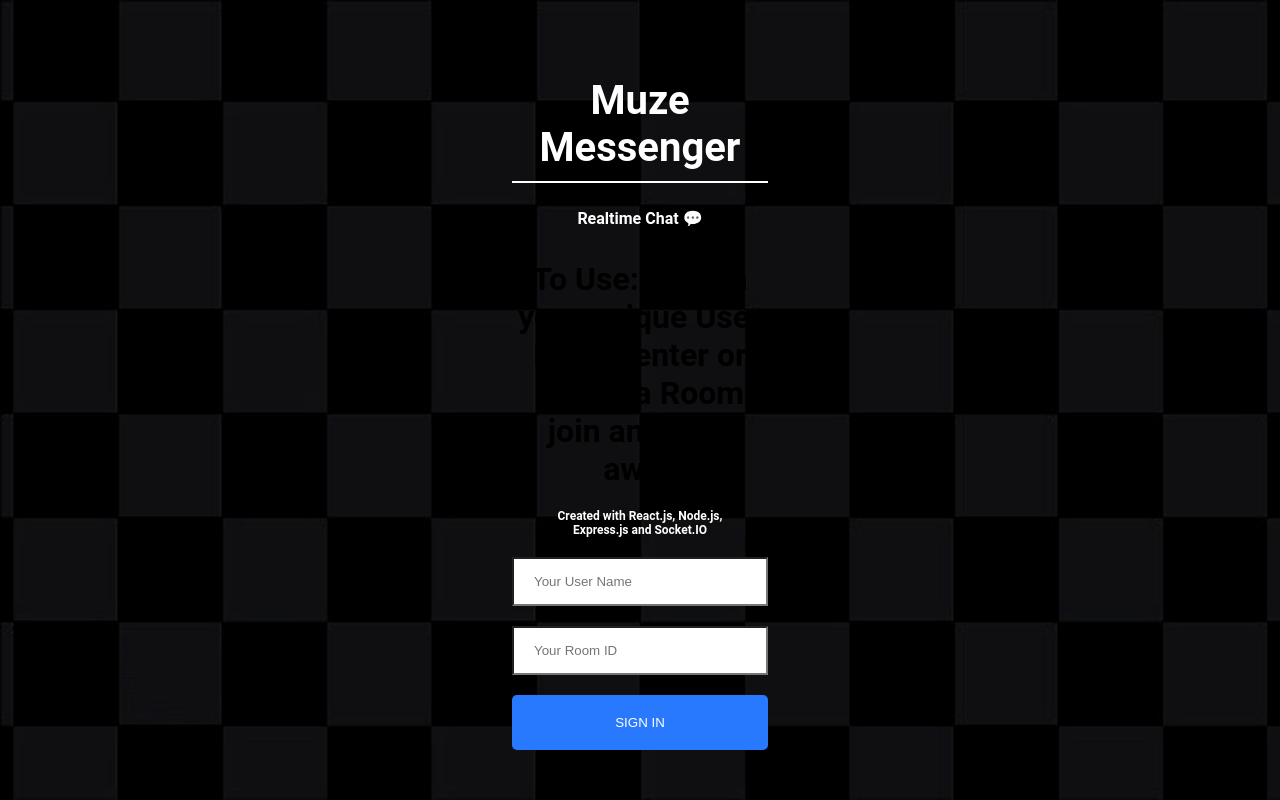
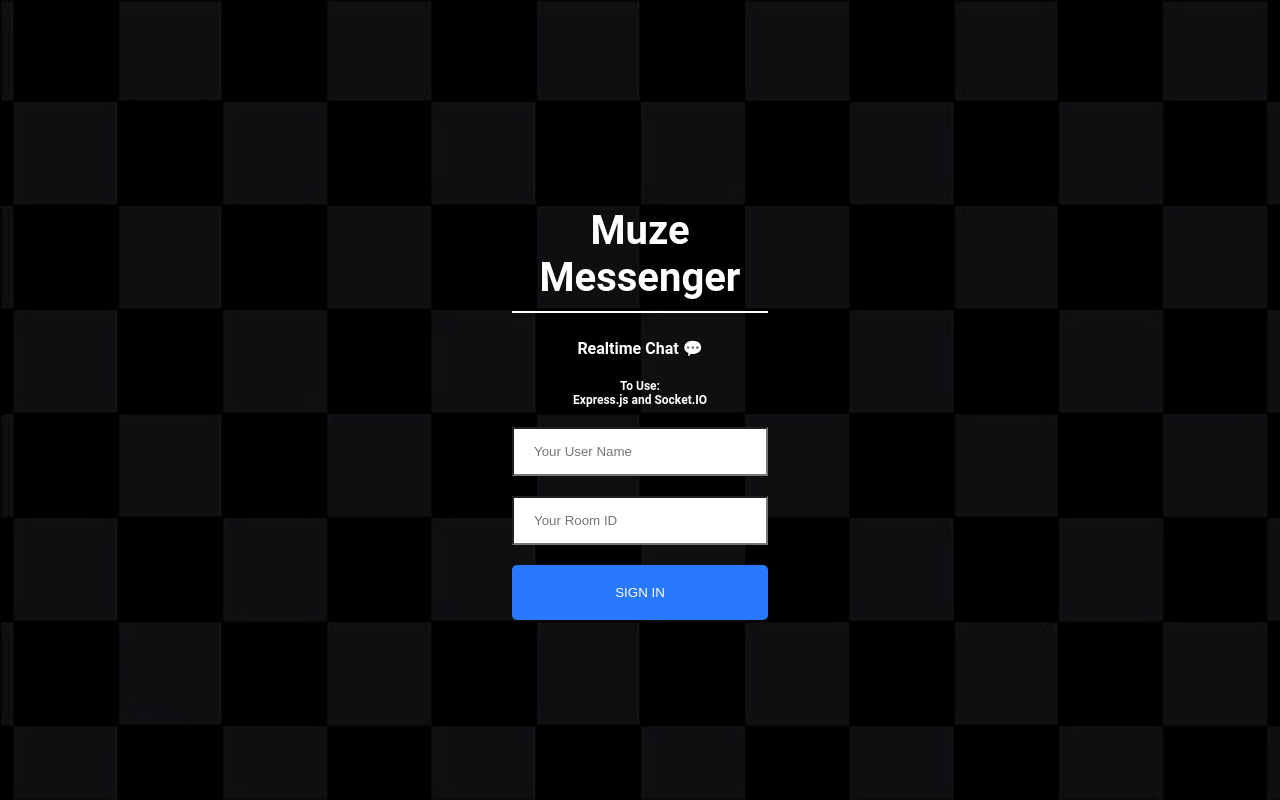
Before and after one commit to miadugas/Muze-Messenger, a React (Create React App) app in the folder client/: page / in a window 1280 px wide. Built offline with nearby package versions, Linux system fonts and the light colour scheme.

Commit message:
react-chat

```diff
--- a/client/src/components/Join/Join.js
+++ b/client/src/components/Join/Join.js
@@ -14,8 +14,8 @@
       <div className="joinInnerContainer">
         <h1 className="heading">Muze Messenger</h1>
         <h1 className="heading2">Realtime Chat <span role="img" aria-label="emoji">💬</span></h1>
-        <h1 className="heading4">To Use: Enter a your unique User Name, enter or create a Room join and chat away</h1>
-        <h2 className="heading3">Created with React.js, Node.js, <br/>Express.js and Socket.IO</h2>
+        <h2 className="heading3">To Use: <br/>Express.js and Socket.IO</h2>
+        {/* <h2 className="heading3">Created with React.js, Node.js, <br/>Express.js and Socket.IO</h2> */}
         <div>
           <input placeholder="Your User Name" className="joinInput" type="text" onChange={(event) => setName(event.target.value)} />
         </div>
```
